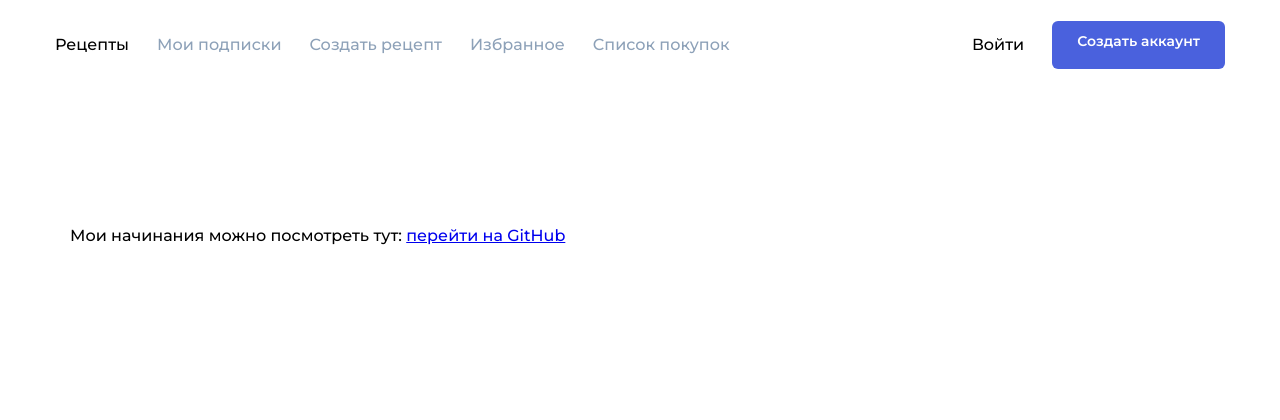
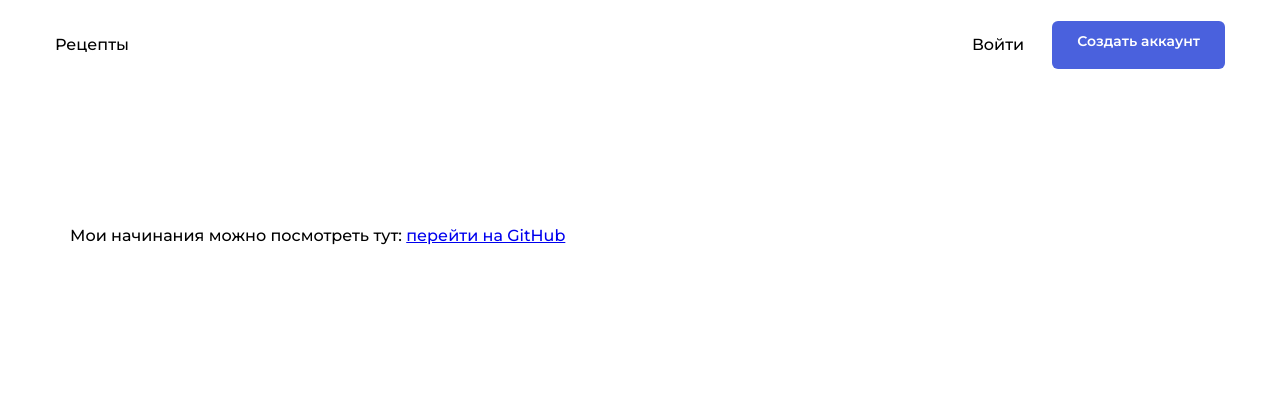
Before and after one commit to nastya-mishina/Foodgram, a Django app: page /about/author/ in a window 1280 px wide. Shown: the top 420 px of the page. Run offline with Django 3.2, Linux system fonts and the light colour scheme; parts of the project's set-up code (start-up, migrations or seed data) failed here and were passed over.

Commit message:
third review

```diff
--- a/templates/nav.html
+++ b/templates/nav.html
@@ -7,7 +7,12 @@
             <li class="nav__item {% if url == 'follow' %} nav__item_active {% endif %}"><a href="{% url 'follow' %}" class="nav__link link">Мои подписки</a></li>
             <li class="nav__item {% if url == 'recipe_new' %} nav__item_active {% endif %}"><a href="{% url 'recipe_new' %}" class="nav__link link">Создать рецепт</a></li>
             <li class="nav__item {% if url == 'favorite' %} nav__item_active {% endif %}"><a href="{% url 'favorite' %}" class="nav__link link">Избранное</a></li>
-            <li class="nav__item {% if url == 'shopping_list' %} nav__item_active {% endif %}"><a href="{% url 'shopping_list' %}" class="nav__link link">Список покупок</a> <span class="badge badge_style_blue nav__badge" id="counter">{{ user.buyer.count }}</span></li>
+            <li class="nav__item {% if url == 'shopping_list' %} nav__item_active {% endif %}">
+                <a href="{% url 'shopping_list' %}" class="nav__link link">Список покупок</a>
+                {% if user.buyer.count > 0 %}
+                    <span class="badge badge_style_blue nav__badge" id="counter">{{ user.buyer.count }}</span>
+                {% endif %}
+            </li>
         </ul>
         <ul class="nav__items list">
             <li class="nav__item {% if url == 'password_change' %} nav__item_active {% endif %}"><a href="{% url 'password_change' %}" class="nav__link link">Изменить пароль</a></li>
@@ -16,10 +21,6 @@
         {% else %}
         <ul class="nav__items list">
             <li class="nav__item {% if url == 'index' %} nav__item_active {% endif %}"><a href="{% url 'index' %}" class="nav__link link">Рецепты</a></li>
-            <li class="nav__item nav__item_disabled"><a href="{% url 'follow' %}" class="nav__link link">Мои подписки</a></li>
-            <li class="nav__item nav__item_disabled"><a href="{% url 'recipe_new' %}" class="nav__link link">Создать рецепт</a></li>
-            <li class="nav__item nav__item_disabled"><a href="{% url 'favorite' %}" class="nav__link link">Избранное</a></li>
-            <li class="nav__item nav__item_disabled"><a href="{% url 'shopping_list' %}" class="nav__link link">Список покупок</a> <span class="badge badge_style_blue nav__badge" id="counter">{{ user.buyer.count }}</span></li>
         </ul>
         <ul class="nav__items list">
             <li class="nav__item {% if url == 'login' %} nav__item_active {% endif %}"><a href="{% url 'login' %}" class="nav__link link">Войти</a></li>
```
Also changed, not shown: recipes/migrations/0001_initial.py (deleted), recipes/migrations/0002_auto_20201219_0145.py (deleted), recipes/migrations/0003_follow.py (deleted), recipes/migrations/0004_favorite.py (deleted), recipes/migrations/0005_shoppinglist.py (deleted), recipes/migrations/0006_auto_20210107_2048.py (deleted), recipes/migrations/0007_auto_20210107_2223.py (deleted), recipes/migrations/0008_auto_20210312_1842.py (deleted).
